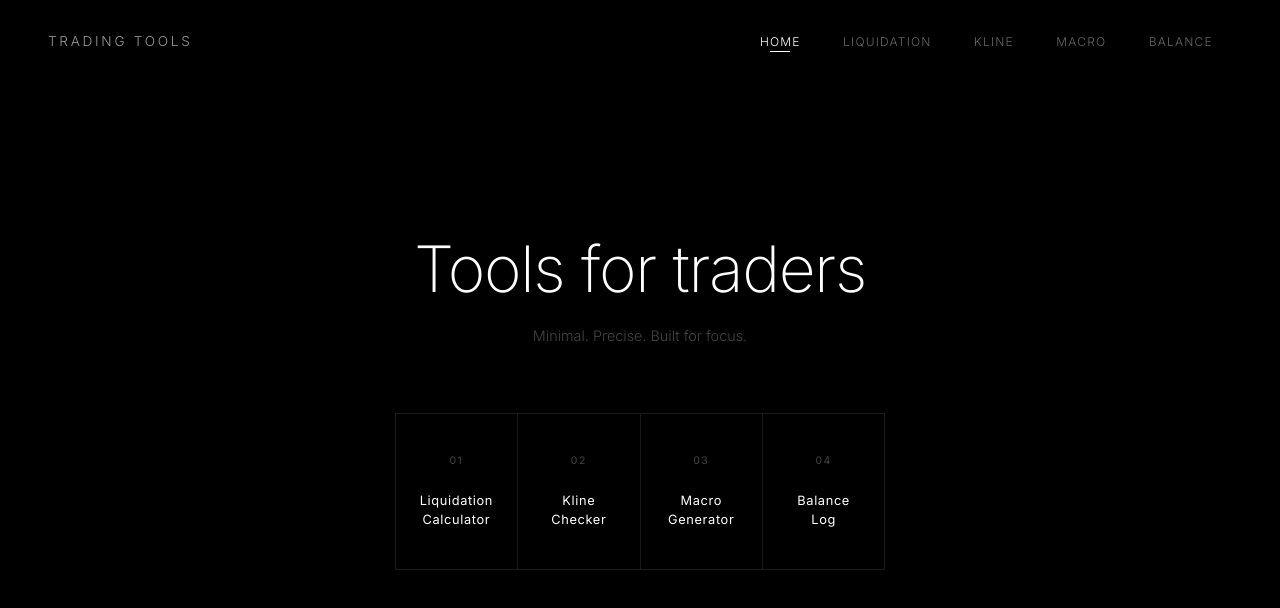
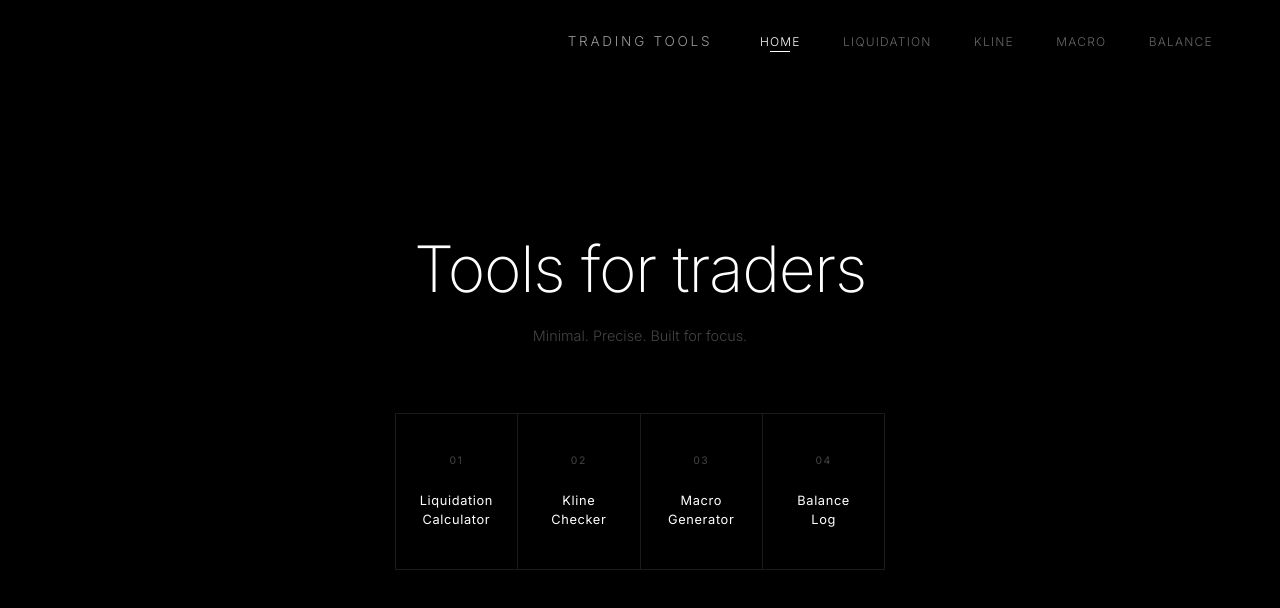
Before and after one commit to yzyjoji/trading-tools, a plain HTML site: page index.html in a window 1280 px wide. Drawn offline with Linux system fonts and the light colour scheme.

Commit message:
Center Trading Tools logo on homepage

```diff
--- a/index.html
+++ b/index.html
@@ -62,11 +62,14 @@
             padding: 1.5rem 3rem;
             display: flex;
             align-items: center;
-            justify-content: space-between;
+            justify-content: flex-end;
             background: linear-gradient(180deg, rgba(0, 0, 0, 0.9) 0%, transparent 100%);
         }
 
         .logo {
+            position: absolute;
+            left: 50%;
+            transform: translateX(-50%);
             font-size: 0.85rem;
             font-weight: 300;
             letter-spacing: 0.2em;
```
